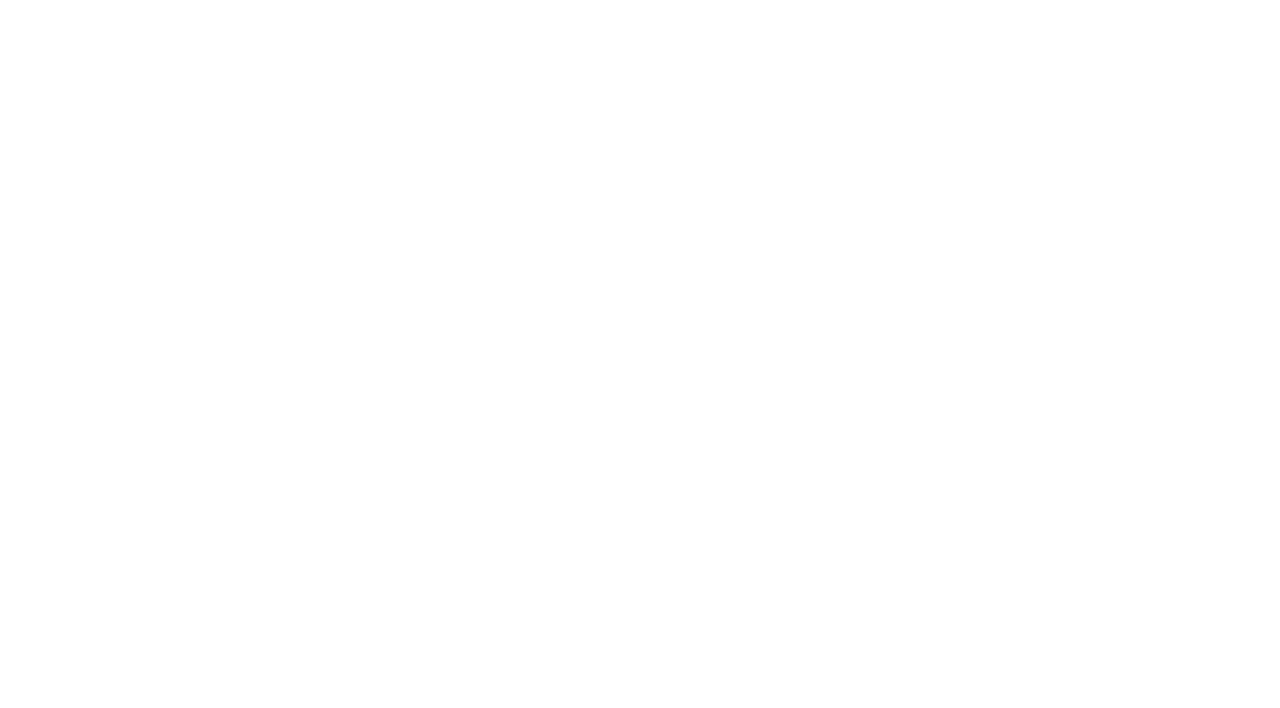
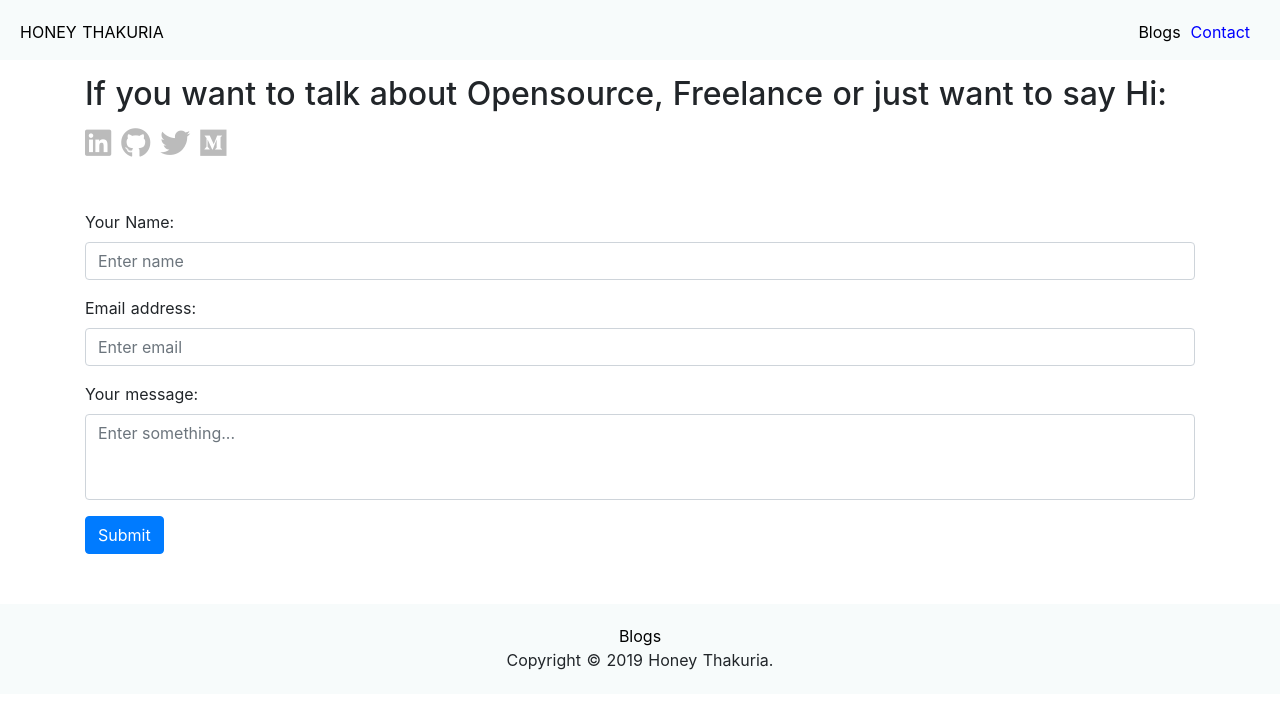
Before and after one commit to shubhith/WEBP, a Nuxt app: page /contact in a window 1280 px wide. Before the commit this address had no page. Shown: the top 708 px of the page. Built offline with nearby package versions, Linux system fonts and the light colour scheme.

Commit message:
Contact us added

```diff
--- /dev/null
+++ b/pages/contact/index.vue
@@ -0,0 +1,144 @@
+<template>
+  <div>
+    <Header/>
+    <section class="container">
+      <h2
+        class="contact-page-title"
+      >If you want to talk about Opensource, Freelance or just want to say Hi:</h2>
+
+      <div class="links">
+        <a href="https://www.linkedin.com/in/honeythakuria/" target="_blank">
+          <i class="fab fa-linkedin"></i>
+        </a>
+        <a href="https://github.com/honey93" target="_blank">
+          <i class="fab fa-github"></i>
+        </a>
+        <a href="https://twitter.com/HoneyThakuria" target="_blank">
+          <i class="fab fa-twitter"></i>
+        </a>
+        <a href="https://medium.com/@HoneyThakuria" target="_blank">
+          <i class="fab fa-medium"></i>
+        </a>
+      </div>
+
+      <template>
+        <div class="form-css">
+          <b-form v-if="show" action="https://formspree.io/thakuria.honey@gmail.com" method="POST">
+            <b-form-group id="input-group-2" label="Your Name:" label-for="input-2">
+              <b-form-input
+                name="Name"
+                id="input-2"
+                v-model="form.name"
+                required
+                placeholder="Enter name"
+              ></b-form-input>
+            </b-form-group>
+
+            <b-form-group id="input-group-1" label="Email address:" label-for="input-1">
+              <b-form-input
+                name="email"
+                id="input-1"
+                v-model="form.email"
+                type="email"
+                required
+                placeholder="Enter email"
+              ></b-form-input>
+            </b-form-group>
+
+            <b-form-group id="input-group-3" label="Your message:" label-for="input-3">
+              <b-form-textarea
+                name="message"
+                id="input-3"
+                v-model="form.text"
+                placeholder="Enter something..."
+                rows="3"
+                required
+                max-rows="6"
+              ></b-form-textarea>
+            </b-form-group>
+
+            <b-button type="submit" variant="primary">Submit</b-button>
+          </b-form>
+        </div>
+      </template>
+    </section>
+    <Footer/>
+  </div>
+</template>
+
+<script>
+import Logo from "~/components/Logo.vue";
+import Header from "~/components/global/Header.vue";
+
+import Footer from "~/components/global/Footer.vue";
+
+export default {
+  components: {
+    Logo,
+    Header,
+    Footer
+  },
+  head() {
+    return {
+      title: "Contact - Honey Thakuria",
+      meta: [
+        {
+          hid: "Contact",
+          name: "Contact Honey Thakuria",
+          content:
+            "Honey Thakuria writes for leading Publications like freeCodeCamp, Codeburst.io on Medium. Visist this page to contact him"
+        }
+      ]
+    };
+  },
+  data() {
+    return {
+      imagename: "hi",
+      form: {
+        email: "",
+        name: "",
+        text: "",
+        checked: []
+      },
+      show: true
+    };
+  }
+};
+</script>
+
+
+<style scoped>
+.form-css {
+  margin: 50px 0;
+}
+.links a {
+  text-decoration: none;
+  color: black;
+  font-weight: 100;
+  margin-right: 10px;
+}
+
+.fab {
+  color: #bbb;
+  font-size: 30px;
+}
+.fab.fa-linkedin:hover {
+  color: #0077b5;
+}
+
+.fab.fa-twitter:hover {
+  color: #38a1f3;
+}
+
+.fab.fa-github:hover {
+  color: #333;
+}
+
+.fab.fa-medium:hover {
+  color: #00fa9a;
+}
+
+.contact-page-title {
+  margin: 15px 0;
+}
+</style>
```
